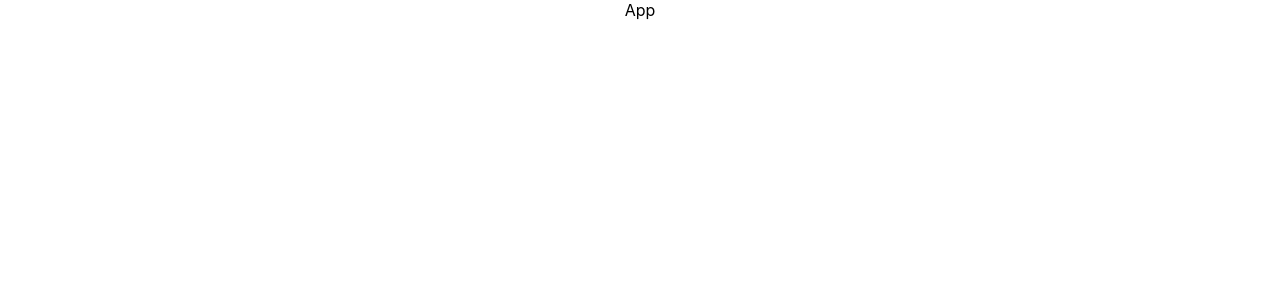
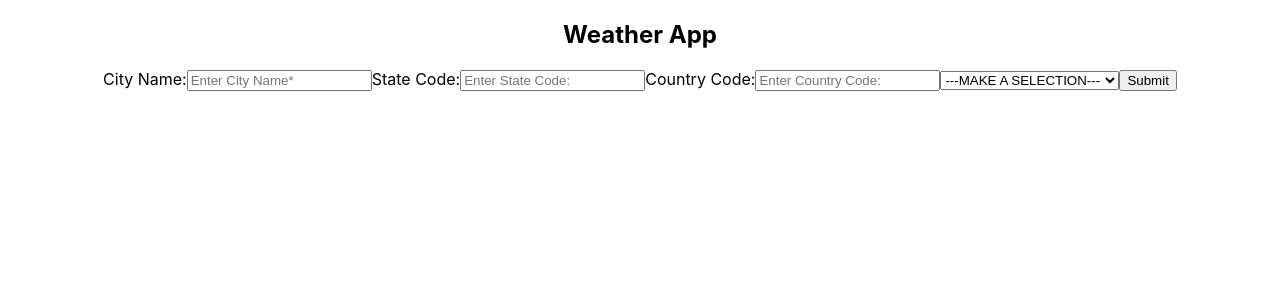
Before and after one commit to manny53365/weather-app-reactjs, a React (Create React App) app: page / in a window 1280 px wide. Shown: the top 300 px of the page. Built offline with nearby package versions, Linux system fonts and the light colour scheme.

Commit message:
restructured the app and created a reuseable hook

```diff
--- a/src/App.jsx
+++ b/src/App.jsx
@@ -1,9 +1,11 @@
+import Home from './home/Home';
+
 import './App.css';
 
 function App() {
   return (
     <div className="App">
-      App
+      <Home />
     </div>
   );
 }
--- a/src/home/Home.jsx
+++ b/src/home/Home.jsx
@@ -1,9 +1,43 @@
+import { useState } from 'react';
+
 import styles from './Home.module.css';
 
 export default function Home() {
+
+    const [city, setCity] = useState('');
+    const [state, setState] = useState('');
+    const [countryCode, setCountryCode] = useState('');
+    const [units, setUnits] = useState('');
+
+    const handleSubmit = event => {
+        event.preventDefault();
+        console.log('I was submitted');
+        console.log(city, state, countryCode, units);
+    };
+
   return (
-    <div>
-        Home
-    </div>
+    <form className={styles['user-input-form']} onSubmit={handleSubmit}>
+        <h2>Weather App</h2>
+        <label>
+            City Name:
+            <input type="text" placeholder='Enter City Name*' required onChange={event => setCity(event.target.value)} value={city}/>
+        </label>
+        <label>
+            State Code:
+            <input type="text" placeholder='Enter State Code:' onChange={event => setState(event.target.value)} value={state} />
+        </label>
+        <label>
+            Country Code:
+            <input type="text" placeholder='Enter Country Code:' onChange={event => setCountryCode(event.target.value)} value={countryCode} />
+        </label>
+        <label>
+            <select id="units" required onChange={event => setUnits(event.target.value)} value={units}>
+                <option value="">---MAKE A SELECTION---</option>
+                <option value="metric">Celsius</option>
+                <option value="imperial">Fahrenheit</option>
+            </select>
+        </label>
+        <button type='submit'>Submit</button>
+    </form>
   )
 }
```
Also changed, not shown: src/components/CallOpenWeather.jsx (deleted, +0 -11 lines), src/components/WeatherInput.jsx (deleted, +0 -9 lines), src/hooks/useOpenWeather.jsx (added, +27 -0 lines), src/components/CallOpenWeather.module.css (deleted), src/components/WeatherInput.module.css (deleted), 1 other file (tests, documents, lock files or other folders).
